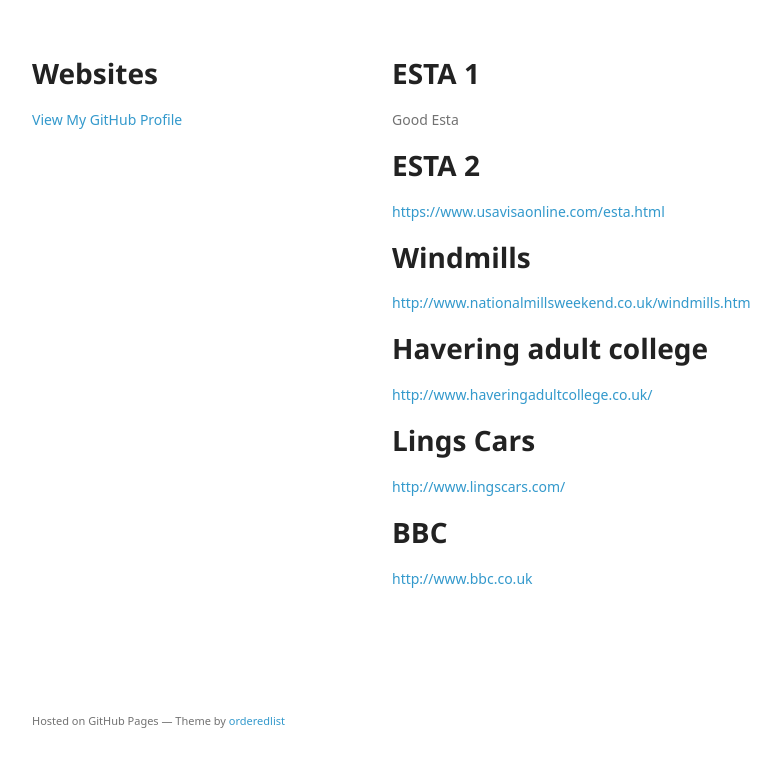
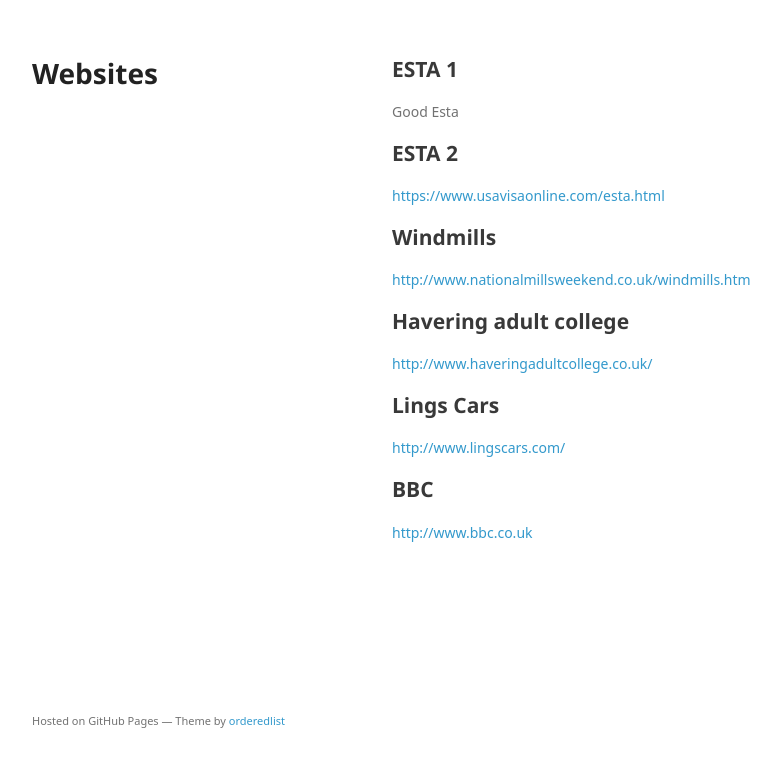
Before and after one commit to philpeace/philpeace.github.io, a plain HTML site: page index.html in a window 1280 px wide. Shown: the whole page, without its empty margins (178-959 px from the left). Drawn offline with Linux system fonts and the light colour scheme; a web font is replaced by a local one.

Commit message:
Formatting

```diff
--- a/index.html
+++ b/index.html
@@ -16,42 +16,26 @@
     <div class="wrapper">
       <header>
         <h1>Websites</h1>
-        <p></p>
-
-
-        <p class="view"><a href="https://github.com/philpeace">View My GitHub Profile</a></p>
-
       </header>
       <section>
-        <h1>
-<a id="esta-1" class="anchor" href="#esta-1" aria-hidden="true"><span aria-hidden="true" class="octicon octicon-link"></span></a>ESTA 1</h1>
+        <h2>ESTA 1</h2>
+        <p>Good Esta</p>
 
-<p>Good Esta</p>
+        <h2>ESTA 2</h2>
+        <p><a href="https://www.usavisaonline.com/esta.html" target="_blank">https://www.usavisaonline.com/esta.html</a></p>
 
-<h1>
-<a id="esta-2" class="anchor" href="#esta-2" aria-hidden="true"><span aria-hidden="true" class="octicon octicon-link"></span></a>ESTA 2</h1>
+        <h2>Windmills</h2>
+        <p><a href="http://www.nationalmillsweekend.co.uk/windmills.htm" target="_blank">http://www.nationalmillsweekend.co.uk/windmills.htm</a></p>
 
-<p><a href="https://www.usavisaonline.com/esta.html">https://www.usavisaonline.com/esta.html</a></p>
+        <h2>Havering adult college</h2>
+        <p><a href="http://www.haveringadultcollege.co.uk/" target="_blank">http://www.haveringadultcollege.co.uk/</a></p>
 
-<h1>
-<a id="windmills" class="anchor" href="#windmills" aria-hidden="true"><span aria-hidden="true" class="octicon octicon-link"></span></a>Windmills</h1>
+        <h2>Lings Cars</h2>
+        <p><a href="http://www.lingscars.com/" target="_blank">http://www.lingscars.com/</a></p>
 
-<p><a href="http://www.nationalmillsweekend.co.uk/windmills.htm">http://www.nationalmillsweekend.co.uk/windmills.htm</a></p>
+        <h2>BBC</h2>
+        <p><a href="http://www.bbc.co.uk" target="_blank">http://www.bbc.co.uk</a></p>
 
-<h1>
-<a id="havering-adult-college" class="anchor" href="#havering-adult-college" aria-hidden="true"><span aria-hidden="true" class="octicon octicon-link"></span></a>Havering adult college</h1>
-
-<p><a href="http://www.haveringadultcollege.co.uk/">http://www.haveringadultcollege.co.uk/</a></p>
-
-<h1>
-<a id="lings-cars" class="anchor" href="#lings-cars" aria-hidden="true"><span aria-hidden="true" class="octicon octicon-link"></span></a>Lings Cars</h1>
-
-<p><a href="http://www.lingscars.com/">http://www.lingscars.com/</a></p>
-
-<h1>
-<a id="bbc" class="anchor" href="#bbc" aria-hidden="true"><span aria-hidden="true" class="octicon octicon-link"></span></a>BBC</h1>
-
-<p><a href="http://www.bbc.co.uk">http://www.bbc.co.uk</a></p>
       </section>
       <footer>
         <p><small>Hosted on GitHub Pages &mdash; Theme by <a href="https://github.com/orderedlist">orderedlist</a></small></p>
```
